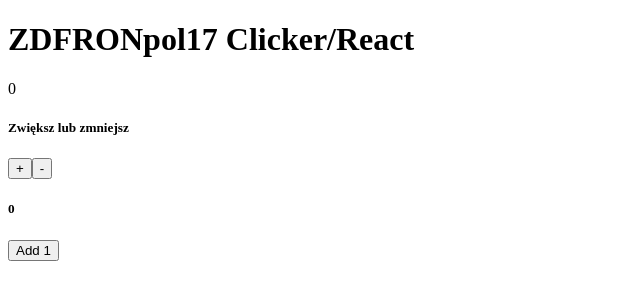
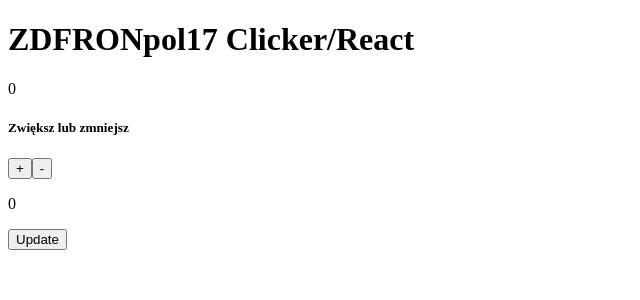
Before and after one commit to ziarenn/ZDFRONpol17-Clicker, a React (Create React App) app: page / in a window 1280 px wide. Shown: the top 300 px of the page, without its empty margins (0-640 px from the left). Built offline with nearby package versions, Linux system fonts and the light colour scheme.

Commit message:
Kod 28.01.2023 12:30

```diff
--- a/src/App.tsx
+++ b/src/App.tsx
@@ -6,6 +6,7 @@
 import Manipulator from "./components/Manipulator/Manipulator";
 import Table from "./components/Table/Table";
 import TodoDisplay from "./components/TodoDisplay/TodoDisplay";
+import DisplayRandom from "./components/DisplayRandom/DisplayRandom";
 // jsx - javascript expression
 // tsx
 function App() {
@@ -35,15 +36,7 @@
       <Heading />
       <CountDisplay />
       <Manipulator />
-      <div>
-        <h5>{count}</h5>
-      </div>
-      <button onClick={increaseCount}>Add 1</button>
-      {/* <Form /> */}
-      {/* <Table response={response} />
-      {/* props = properties = własciwości
-      <Display response={response} />
-      <TodoDisplay todo={todo} /> */}
+      <DisplayRandom />
     </div>
   );
 }
@@ -76,9 +69,4 @@
 //   completed: false,
 // };
 
-// 1. Stwórz komponent DisplayRandom.
-// 2. W komponencie DisplayRandom stwórz stan randomNumber, wartość początkowa: 0
-// 3. Stwórz funkcję updateRandomNumber, w tej funkcji przy użyciu innej odpowiedniej funkcji aktulizuj stan randomNumber na losową liczbę.
-// 4. Stan randomNumber wyświetlaj w paragrafie w komponencie DisplayRandom.
-// 5. Stwórz przycisk z textem Update, na ten przycisk nadaj onClick, do onClicka podaj funkcję updateRandomNumber.
 // 6. Sam komponent DisplayRandom wyświetl w App.tsx
--- /dev/null
+++ b/src/components/DisplayRandom/DisplayRandom.tsx
@@ -0,0 +1,19 @@
+import { useState } from "react";
+
+const DisplayRandom = () => {
+  const [randomNumber, setRandomNumber] = useState(0);
+
+  const updateRandomNumber = () => {
+    const random = Math.random();
+    setRandomNumber(random);
+  };
+
+  return (
+    <>
+      <p>{randomNumber}</p>
+      <button onClick={updateRandomNumber}>Update</button>
+    </>
+  );
+};
+
+export default DisplayRandom;
```
